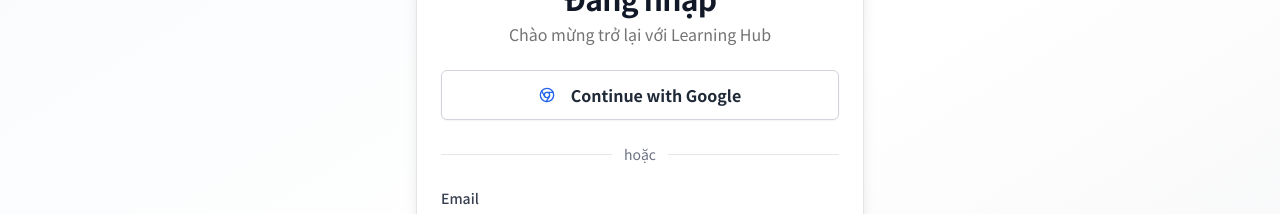
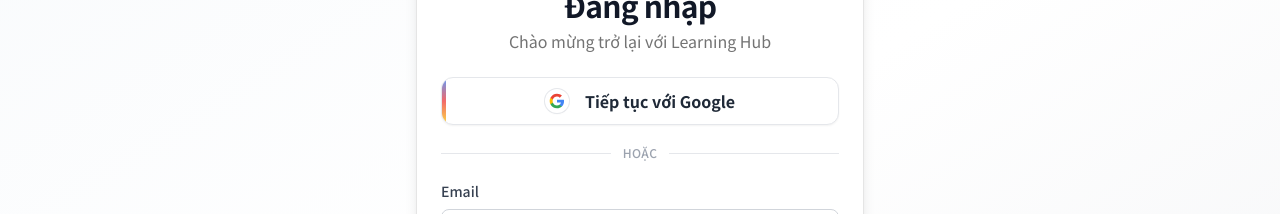
Before and after one commit to Vietnhb/learning-hub, a Next.js app: page /auth/login in a window 1280 px wide. Shown: the part 262-476 px from the top of the page. Built offline with nearby package versions, Linux system fonts and the light colour scheme; no server answers.

Commit message:
style: adjust spacing and text styles in login and signup pages; update GoogleAuthButton layout and text

```diff
--- a/app/auth/login/page.tsx
+++ b/app/auth/login/page.tsx
@@ -174,9 +174,9 @@
               onError={setError}
             />
 
-            <div className="my-6 flex items-center gap-3">
+            <div className="my-5 flex items-center gap-3">
               <div className="h-px flex-1 bg-gray-200 dark:bg-gray-700" />
-              <span className="text-sm text-gray-500 dark:text-gray-400">
+              <span className="text-xs font-medium uppercase tracking-wide text-gray-400 dark:text-gray-500">
                 hoặc
               </span>
               <div className="h-px flex-1 bg-gray-200 dark:bg-gray-700" />
--- a/app/auth/signup/page.tsx
+++ b/app/auth/signup/page.tsx
@@ -257,9 +257,9 @@
           <CardContent>
             <GoogleAuthButton disabled={loading} onError={setError} />
 
-            <div className="my-6 flex items-center gap-3">
+            <div className="my-5 flex items-center gap-3">
               <div className="h-px flex-1 bg-gray-200 dark:bg-gray-700" />
-              <span className="text-sm text-gray-500 dark:text-gray-400">
+              <span className="text-xs font-medium uppercase tracking-wide text-gray-400 dark:text-gray-500">
                 hoặc
               </span>
               <div className="h-px flex-1 bg-gray-200 dark:bg-gray-700" />
--- a/components/GoogleAuthButton.tsx
+++ b/components/GoogleAuthButton.tsx
@@ -1,7 +1,7 @@
 "use client";
 
 import { useState } from "react";
-import { Chrome, Loader2 } from "lucide-react";
+import { Loader2 } from "lucide-react";
 import { Button } from "@/components/ui/button";
 import { getAuthRedirectUrls, getSafeRedirectPath } from "@/lib/auth-config";
 import { supabase } from "@/lib/supabase";
@@ -59,16 +59,40 @@
       onClick={handleGoogleSignIn}
       disabled={disabled || loading}
       className={cn(
-        "w-full border-gray-300 bg-white py-6 text-base font-semibold text-gray-800 shadow-sm transition-all hover:border-gray-400 hover:bg-gray-50 dark:border-gray-600 dark:bg-gray-800 dark:text-gray-100 dark:hover:bg-gray-700",
+        "group relative h-12 w-full overflow-hidden rounded-xl border border-gray-200 bg-white px-4 text-base font-semibold text-gray-800 shadow-sm transition-all hover:-translate-y-0.5 hover:border-blue-200 hover:bg-blue-50/40 hover:shadow-md focus-visible:ring-2 focus-visible:ring-blue-500 focus-visible:ring-offset-2 disabled:hover:translate-y-0 dark:border-gray-700 dark:bg-gray-800 dark:text-gray-100 dark:hover:border-blue-700 dark:hover:bg-blue-950/20",
         className,
       )}
     >
+      <span className="absolute inset-y-0 left-0 w-1 bg-gradient-to-b from-blue-500 via-red-500 to-yellow-400 opacity-80 transition-opacity group-hover:opacity-100" />
       {loading ? (
-        <Loader2 className="mr-2 h-5 w-5 animate-spin" />
+        <Loader2 className="mr-2 h-5 w-5 animate-spin text-blue-600" />
       ) : (
-        <Chrome className="mr-2 h-5 w-5 text-blue-600" />
+        <span className="mr-2 flex h-6 w-6 items-center justify-center rounded-full bg-white shadow-sm ring-1 ring-gray-200">
+          <svg
+            aria-hidden="true"
+            viewBox="0 0 24 24"
+            className="h-4 w-4"
+          >
+            <path
+              fill="#4285F4"
+              d="M22.56 12.25c0-.78-.07-1.53-.2-2.25H12v4.26h5.92c-.26 1.37-1.04 2.53-2.21 3.31v2.77h3.57c2.08-1.92 3.28-4.74 3.28-8.09z"
+            />
+            <path
+              fill="#34A853"
+              d="M12 23c2.97 0 5.46-.98 7.28-2.66l-3.57-2.77c-.98.66-2.23 1.06-3.71 1.06-2.86 0-5.29-1.93-6.16-4.53H2.18v2.84C3.99 20.53 7.7 23 12 23z"
+            />
+            <path
+              fill="#FBBC05"
+              d="M5.84 14.09c-.22-.66-.35-1.36-.35-2.09s.13-1.43.35-2.09V7.07H2.18C1.43 8.55 1 10.22 1 12s.43 3.45 1.18 4.93l3.66-2.84z"
+            />
+            <path
+              fill="#EA4335"
+              d="M12 5.38c1.62 0 3.06.56 4.21 1.64l3.15-3.15C17.45 2.09 14.97 1 12 1 7.7 1 3.99 3.47 2.18 7.07l3.66 2.84C6.71 7.31 9.14 5.38 12 5.38z"
+            />
+          </svg>
+        </span>
       )}
-      Continue with Google
+      <span>Tiếp tục với Google</span>
     </Button>
   );
 }
--- a/components/Navbar.tsx
+++ b/components/Navbar.tsx
@@ -89,7 +89,10 @@
       void loadProfileDisplayName();
     };
 
-    window.addEventListener("learning-hub:user-profile-updated", handleProfileUpdated);
+    window.addEventListener(
+      "learning-hub:user-profile-updated",
+      handleProfileUpdated,
+    );
 
     return () => {
       mounted = false;
```
